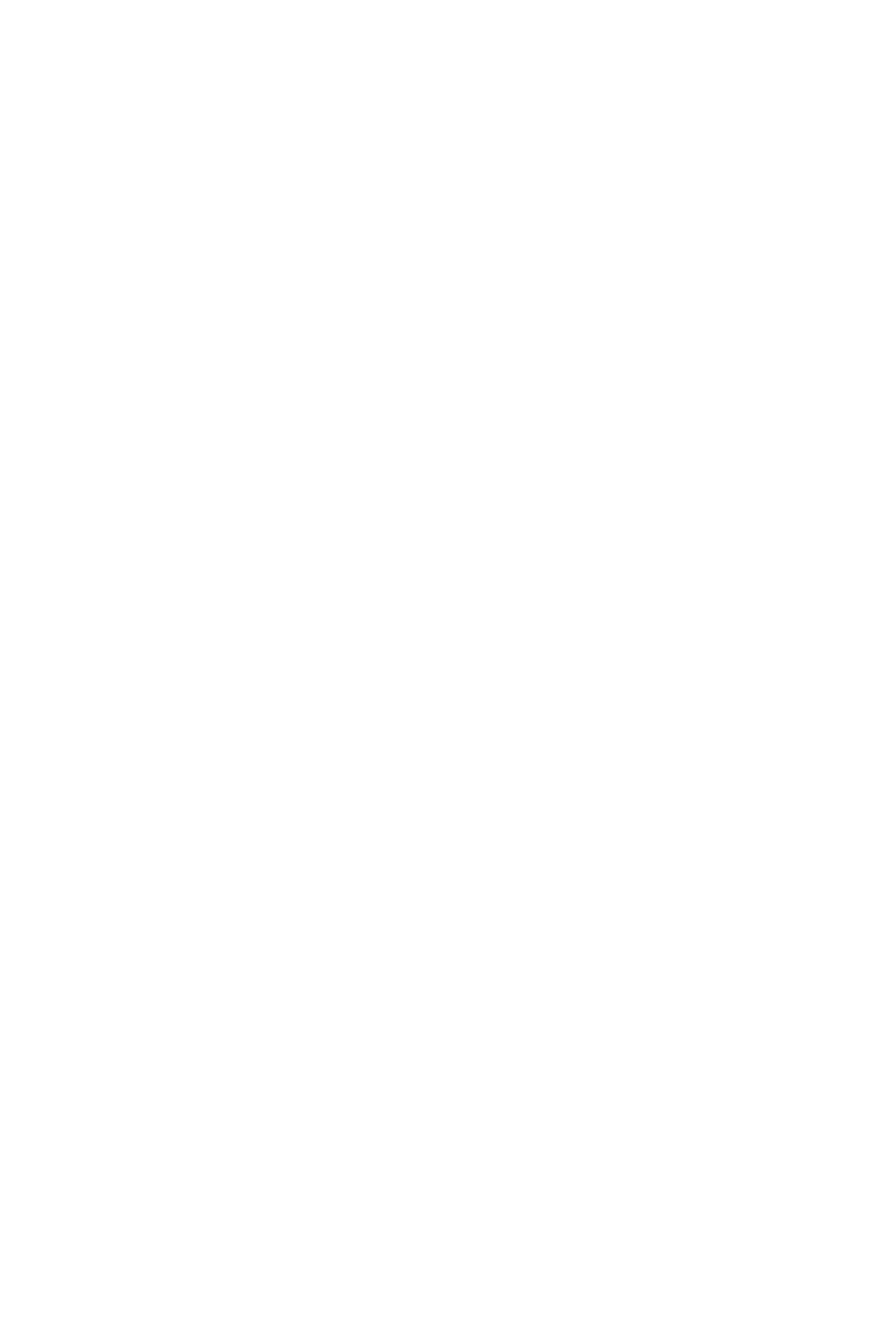
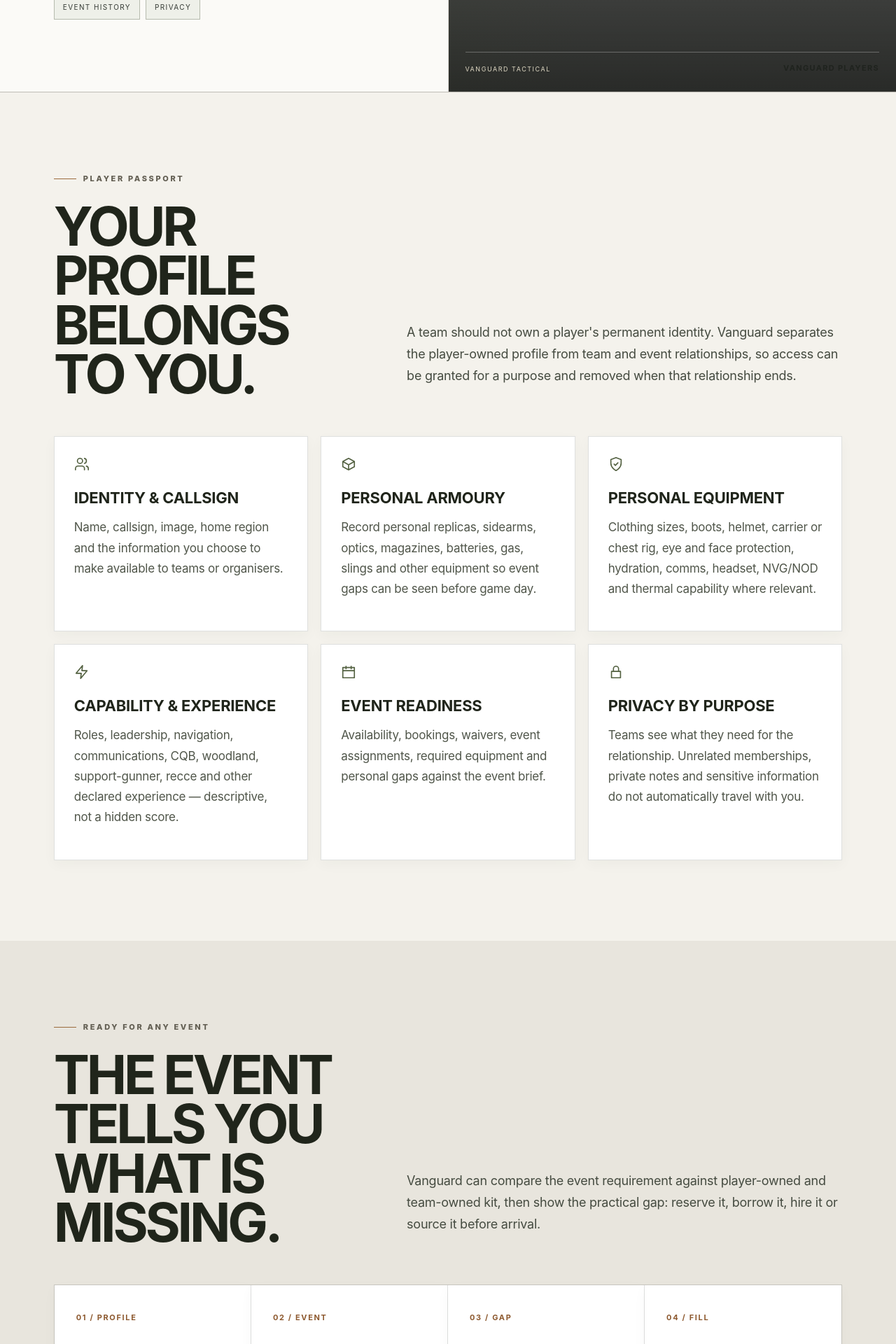
Before and after one commit to ORVIA-Oversight/Vanguard-Tactical-, a Next.js app: page /players in a window 1280 px wide. Before the commit this address had no page. Shown: the part 740-2660 px from the top of the page at 70% size. Before the commit the page ends 800 px from the top, so only its background shows below. Built offline with nearby package versions, Linux system fonts and the light colour scheme; grey boxes are pictures that could not be loaded.

Commit message:
Add player passport commercial page

```diff
--- /dev/null
+++ b/app/players/page.js
@@ -0,0 +1,33 @@
+import {Shell,PageHero,Kicker,Icon,Btn} from '../components';
+const IMG='https://images.pexels.com/photos/20335224/pexels-photo-20335224.jpeg?auto=compress&cs=tinysrgb&w=1600';
+
+export const metadata={title:'Players',description:'Portable Vanguard player profiles, equipment, memberships and event readiness.'};
+
+export default function Page(){return <Shell>
+  <PageHero kicker="VANGUARD PLAYERS" title="ONE PROFILE. EVERY TEAM. EVERY EVENT." text="Create your Vanguard identity once, then carry your callsign, equipment, memberships, preferences and event history with you instead of rebuilding your profile for every team or organiser." image={IMG} chips={['PORTABLE IDENTITY','PERSONAL KIT','MEMBERSHIPS','EVENT HISTORY','PRIVACY']}/>
+
+  <section className="section">
+    <div className="section-head"><div><Kicker>PLAYER PASSPORT</Kicker><h2>YOUR PROFILE BELONGS TO YOU.</h2></div><p className="section-intro">A team should not own a player's permanent identity. Vanguard separates the player-owned profile from team and event relationships, so access can be granted for a purpose and removed when that relationship ends.</p></div>
+    <div className="content-grid">
+      <div className="content-card"><Icon name="users"/><h3>IDENTITY & CALLSIGN</h3><p>Name, callsign, image, home region and the information you choose to make available to teams or organisers.</p></div>
+      <div className="content-card"><Icon name="box"/><h3>PERSONAL ARMOURY</h3><p>Record personal replicas, sidearms, optics, magazines, batteries, gas, slings and other equipment so event gaps can be seen before game day.</p></div>
+      <div className="content-card"><Icon name="shield"/><h3>PERSONAL EQUIPMENT</h3><p>Clothing sizes, boots, helmet, carrier or chest rig, eye and face protection, hydration, comms, headset, NVG/NOD and thermal capability where relevant.</p></div>
+      <div className="content-card"><Icon name="bolt"/><h3>CAPABILITY & EXPERIENCE</h3><p>Roles, leadership, navigation, communications, CQB, woodland, support-gunner, recce and other declared experience — descriptive, not a hidden score.</p></div>
+      <div className="content-card"><Icon name="calendar"/><h3>EVENT READINESS</h3><p>Availability, bookings, waivers, event assignments, required equipment and personal gaps against the event brief.</p></div>
+      <div className="content-card"><Icon name="lock"/><h3>PRIVACY BY PURPOSE</h3><p>Teams see what they need for the relationship. Unrelated memberships, private notes and sensitive information do not automatically travel with you.</p></div>
+    </div>
+  </section>
+
+  <section className="section section-dark">
+    <div className="section-head"><div><Kicker>READY FOR ANY EVENT</Kicker><h2>THE EVENT TELLS YOU WHAT IS MISSING.</h2></div><p className="section-intro">Vanguard can compare the event requirement against player-owned and team-owned kit, then show the practical gap: reserve it, borrow it, hire it or source it before arrival.</p></div>
+    <div className="steps">
+      <div className="step"><b>01 / PROFILE</b><h3>WHAT YOU OWN</h3><p>Your equipment and declared capability.</p></div>
+      <div className="step"><b>02 / EVENT</b><h3>WHAT IS REQUIRED</h3><p>The organiser or team sets the event requirement.</p></div>
+      <div className="step"><b>03 / GAP</b><h3>WHAT IS MISSING</h3><p>Vanguard shows the difference before game day.</p></div>
+      <div className="step"><b>04 / FILL</b><h3>RESERVE / HIRE / SOURCE</h3><p>Close the gap without rebuilding the whole loadout.</p></div>
+    </div>
+    <div className="actions"><Btn href="/signup">CREATE FREE PROFILE</Btn><Btn href="/pricing" secondary>SEE PLAYER PLANS</Btn></div>
+  </section>
+
+  <section className="band"><h2>YOUR CALLSIGN. YOUR KIT. YOUR HISTORY. YOUR PROFILE.</h2><Btn href="/signup">CREATE PROFILE</Btn></section>
+</Shell>}
```
